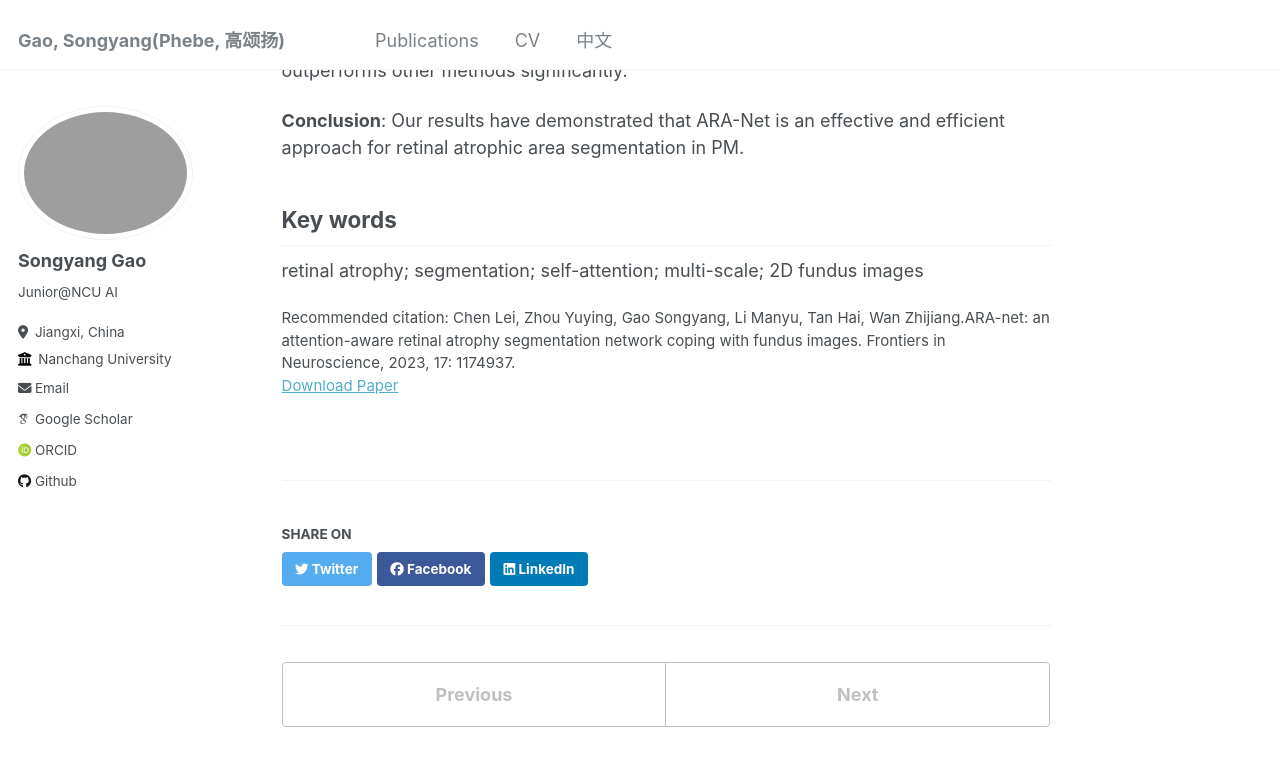
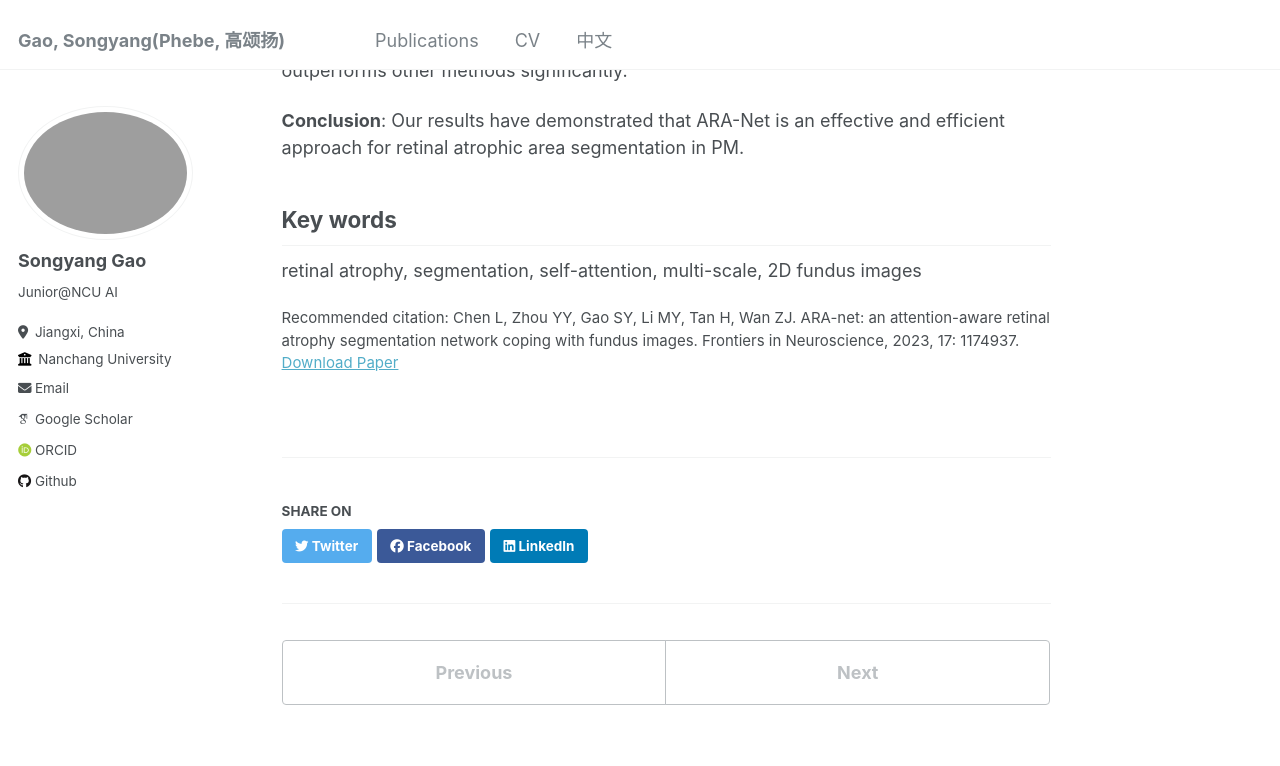
Before and after one commit to songyang0603/songyang0603.github.io, a Jekyll site: the page built from _publications/2023-04-27-ARA-Net An Attention-Aware Retinal Atrophy Segmentation Network Coping With Fundus Images.md, in a window 1280 px wide and 900 px high, scrolled down 775 px. Shown: the top 766 px of the window. Built offline with Jekyll 4.4.1, drawn with Linux system fonts in a browser that asks for light colours; some web fonts are replaced.

Commit message:
Update 2023-04-27-ARA-Net An Attention-Aware Retinal Atrophy Segmentation Network Coping With Fundus Images.md

```diff
--- a/_publications/2023-04-27-ARA-Net An Attention-Aware Retinal Atrophy Segmentation Network Coping With Fundus Images.md
+++ b/_publications/2023-04-27-ARA-Net An Attention-Aware Retinal Atrophy Segmentation Network Coping With Fundus Images.md
@@ -6,7 +6,7 @@ excerpt: 'In this paper, An attention-aware retinal atrophy segmentation network
 date: 2023-04-27
 venue: 'Frontiers in Neuroscience'
 paperurl: 'https://doi.org/10.3389/fnins.2023.1174937'
-citation: 'Chen Lei, Zhou Yuying, Gao Songyang, Li Manyu, Tan Hai, Wan Zhijiang.ARA-net: an attention-aware retinal atrophy segmentation network coping with fundus images. Frontiers in Neuroscience, 2023, 17: 1174937.'
+citation: 'Chen L, Zhou YY, Gao SY, Li MY, Tan H, Wan ZJ. ARA-net: an attention-aware retinal atrophy segmentation network coping with fundus images. Frontiers in Neuroscience, 2023, 17: 1174937.'
 ---
 
 ## Abstract
@@ -20,4 +20,4 @@ citation: 'Chen Lei, Zhou Yuying, Gao Songyang, Li Manyu, Tan Hai, Wan Zhijiang.
 
 ## Key words
 
-retinal atrophy; segmentation; self-attention; multi-scale; 2D fundus images
+retinal atrophy, segmentation, self-attention, multi-scale, 2D fundus images
```
